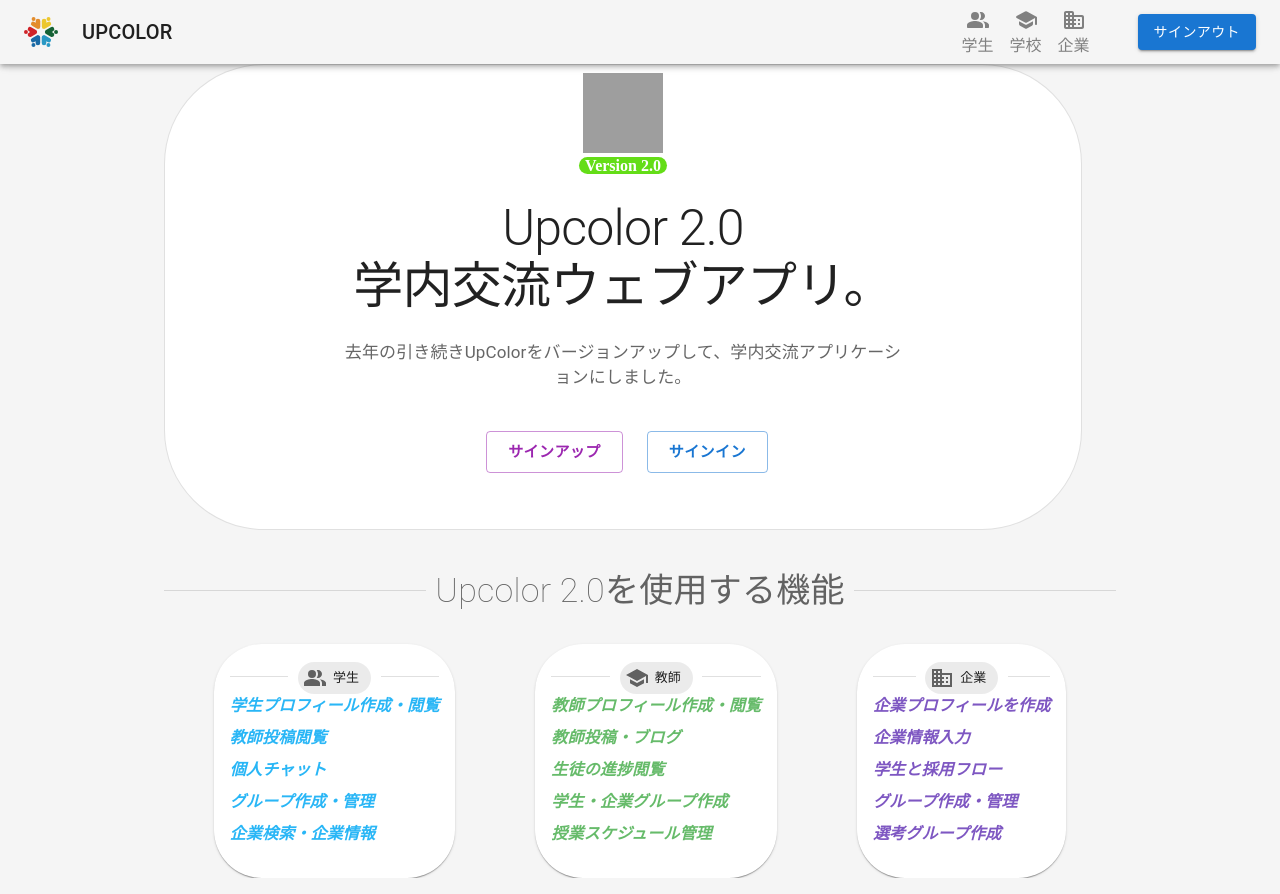
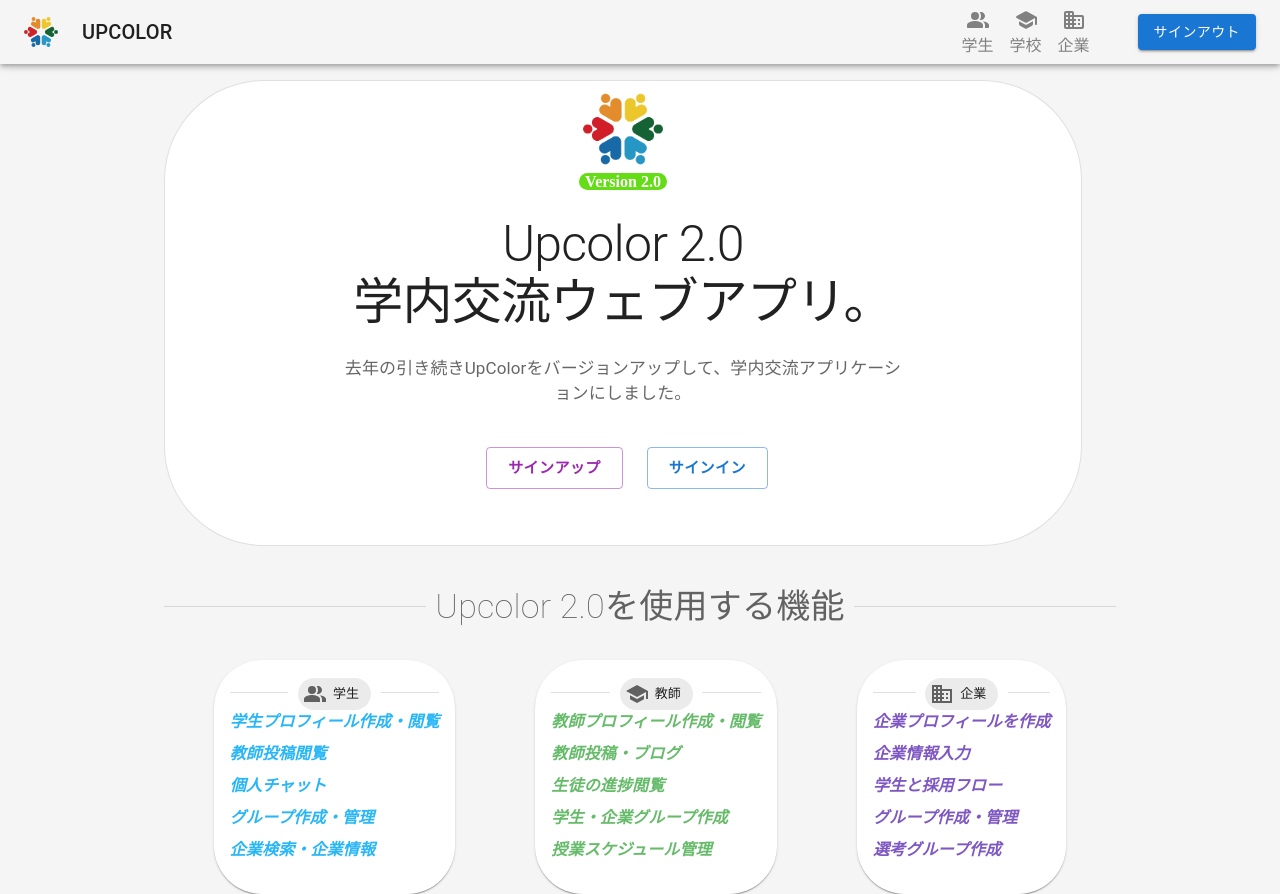
Before and after one commit to 0Neokun0/upcolor-2.0, a React (Create React App) app in the folder client/: page / in a window 1280 px wide. Built offline with nearby package versions, Linux system fonts and the light colour scheme; grey boxes are pictures that could not be loaded.

Commit message:
Landingpage調整

```diff
--- a/client/src/components/organisms/landingPage/main.jsx
+++ b/client/src/components/organisms/landingPage/main.jsx
@@ -9,8 +9,8 @@ import {
   Divider,
 } from "@mui/material";
 
-import SignUpButton from "components/atom/landingPageButtons/signUpButton";
-import SignInButton from "components/atom/landingPageButtons/signInButton";
+import SignUpButton from "components/atoms/landingPageButtons/signUpButton";
+import SignInButton from "components/atoms/landingPageButtons/signInButton";
 
 const ContainerMain = styled(Container)(({ theme }) => ({
   justifyContent: "center",
@@ -56,7 +56,7 @@ const LandingPageMainComponent = () => {
           height="80"
           type="image"
           alt="photo"
-          src={require("../../atom/logo/upcolor_logo.png")}
+          src={require("../../atoms/logo/upcolor_logo.png")}
         />
         <Grid
           spacing={{ xs: 6, md: 10 }}
--- a/client/src/components/pages/landingPage/landingPage.jsx
+++ b/client/src/components/pages/landingPage/landingPage.jsx
@@ -7,7 +7,7 @@ import LandingPageFeatureCards from "components/organisms/landingPage/feature";
 const LandingPage = () => {
   return (
     <>
-      <Box>
+      <Box sx={{ mt: 10 }}>
         <LandingPageMainComponent />
       </Box>
       <Box sx={{ mt: 35 }}>
```
Also changed, not shown: client/src/components/atoms/landingPageButtons/signInButton.jsx (renamed from client/src/components/atom/landingPageButtons/signInButton.jsx), client/src/components/atoms/landingPageButtons/signUpButton.jsx (renamed from client/src/components/atom/landingPageButtons/signUpButton.jsx).
